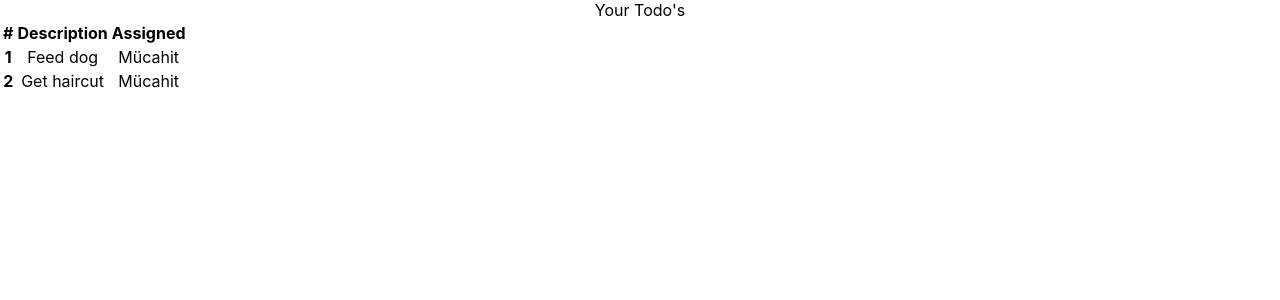
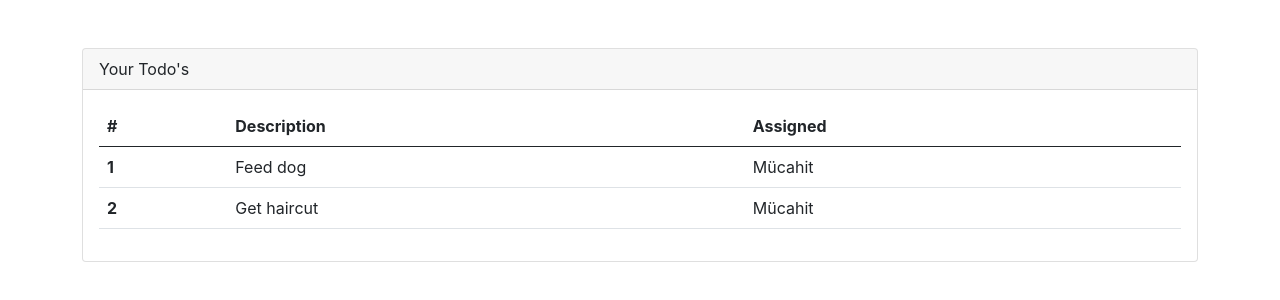
Before and after one commit to mchtshn/react-todo-demo, a React (Create React App) app: page / in a window 1280 px wide. Shown: the top 300 px of the page. Built offline with nearby package versions, Linux system fonts and the light colour scheme.

Commit message:
added bootstrap and implemented to project

```diff
--- a/public/index.html
+++ b/public/index.html
@@ -15,6 +15,10 @@
       user's mobile device or desktop. See https://developers.google.com/web/fundamentals/web-app-manifest/
     -->
     <link rel="manifest" href="%PUBLIC_URL%/manifest.json" />
+
+    <!-- Bootstrap CSS -->
+    <link href="https://cdn.jsdelivr.net/npm/bootstrap@5.0.2/dist/css/bootstrap.min.css" rel="stylesheet" integrity="sha384-EVSTQN3/azprG1Anm3QDgpJLIm9Nao0Yz1ztcQTwFspd3yD65VohhpuuCOmLASjC" crossorigin="anonymous">
+
     <!--
       Notice the use of %PUBLIC_URL% in the tags above.
       It will be replaced with the URL of the `public` folder during the build.
@@ -39,5 +43,9 @@
       To begin the development, run `npm start` or `yarn start`.
       To create a production bundle, use `npm run build` or `yarn build`.
     -->
+
+    <!-- Option 1: Bootstrap Bundle with Popper -->
+    <script src="https://cdn.jsdelivr.net/npm/bootstrap@5.0.2/dist/js/bootstrap.bundle.min.js" integrity="sha384-MrcW6ZMFYlzcLA8Nl+NtUVF0sA7MsXsP1UyJoMp4YLEuNSfAP+JcXn/tWtIaxVXM" crossorigin="anonymous"></script>
+
   </body>
 </html>
--- a/src/App.js
+++ b/src/App.js
@@ -3,14 +3,13 @@
 
 function App() {
   return (
-    <div className="App">
-        <div>
-          <div>
-            <div>
+        <div className='mt-5 container'>
+          <div className='card'>
+            <div className='card-header'>
               Your Todo's
             </div>
-            <div>
-              <table>
+            <div className='card-body'>
+              <table className='table table-hover'>
                 <thead>
                   <tr>
                     <th scope='col'>#</th>
@@ -34,7 +33,6 @@
             </div>
           </div>
         </div>
-    </div>
   );
 }
 
```
